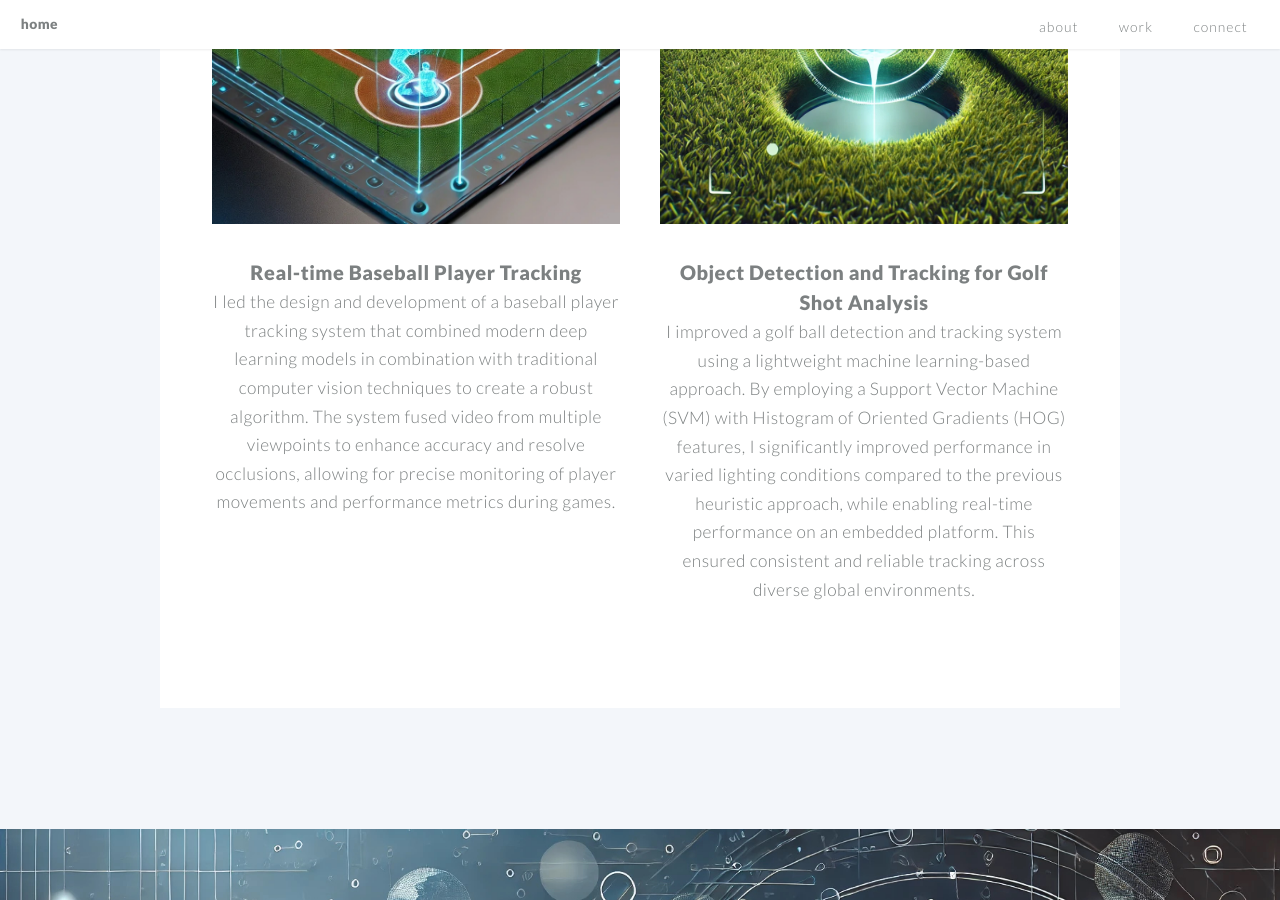
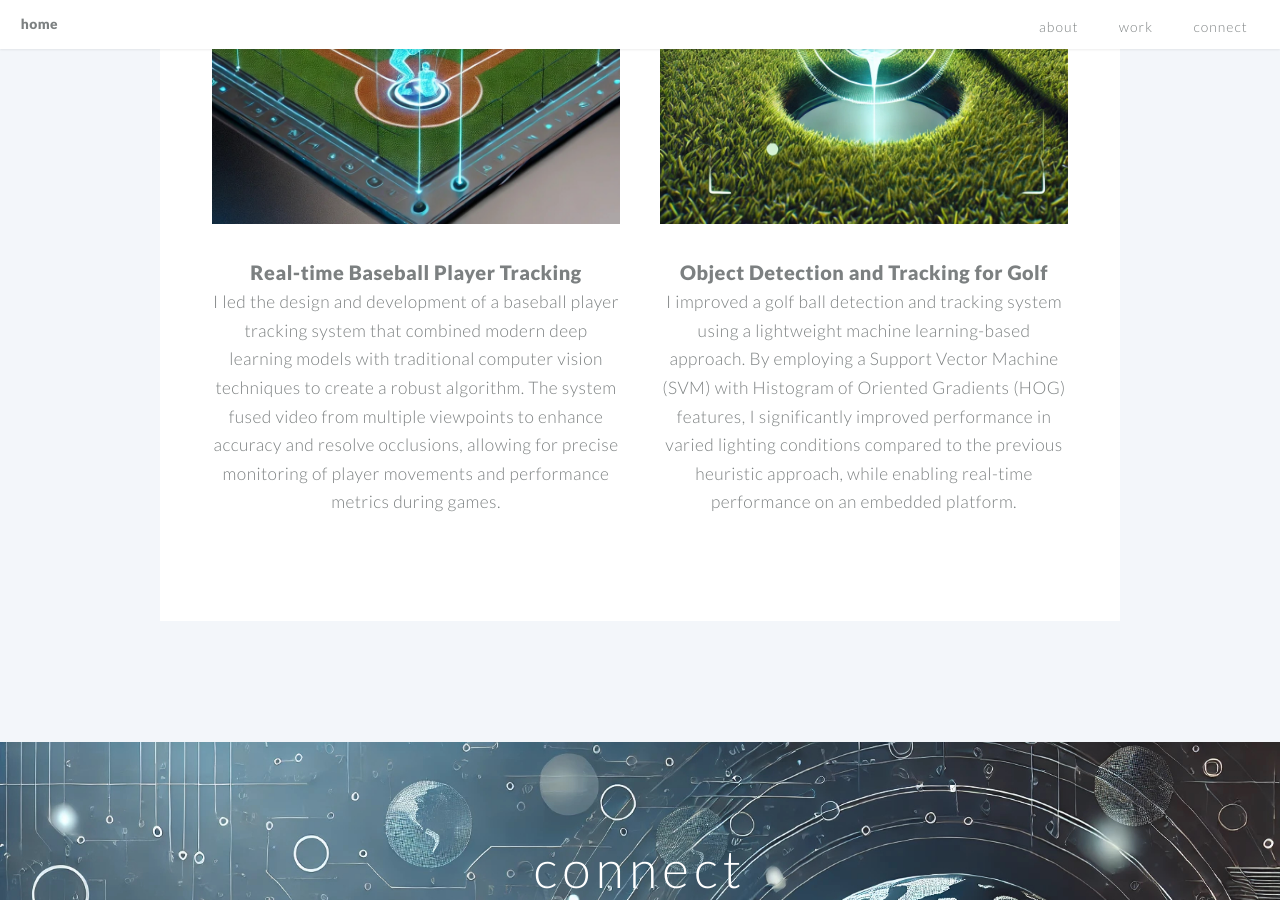
Before and after one commit to derekrollend/derekrollend.github.io, a Jekyll site: the page built from index.md, in a window 1280 px wide and 900 px high, scrolled down 3656 px. Built offline with Jekyll 4.4.1, drawn with Linux system fonts in a browser that asks for light colours.

Commit message:
Simplify TrackMan text

```diff
--- a/_includes/trackman_1.html
+++ b/_includes/trackman_1.html
@@ -1,4 +1,4 @@
 <h1><a href="#">Real-time Baseball Player Tracking</a></h1>
-<p>I led the design and development of a baseball player tracking system that combined modern deep learning models in combination with traditional
+<p>I led the design and development of a baseball player tracking system that combined modern deep learning models with traditional
     computer vision techniques to create a robust algorithm. The system fused video from multiple viewpoints to enhance accuracy and resolve occlusions,
     allowing for precise monitoring of player movements and performance metrics during games.</p>
--- a/_includes/trackman_2.html
+++ b/_includes/trackman_2.html
@@ -1,5 +1,4 @@
-<h1><a href="#">Object Detection and Tracking for Golf Shot Analysis</a></h1>
+<h1><a href="#">Object Detection and Tracking for Golf</a></h1>
 <p>I improved a golf ball detection and tracking system using a lightweight machine learning-based approach. By employing a Support Vector Machine (SVM)
    with Histogram of Oriented Gradients (HOG) features, I significantly improved performance in varied lighting conditions compared to the previous
-   heuristic approach, while enabling real-time performance on an embedded platform. This ensured consistent and reliable tracking across diverse global
-   environments.</p>
+   heuristic approach, while enabling real-time performance on an embedded platform.</p>
```
